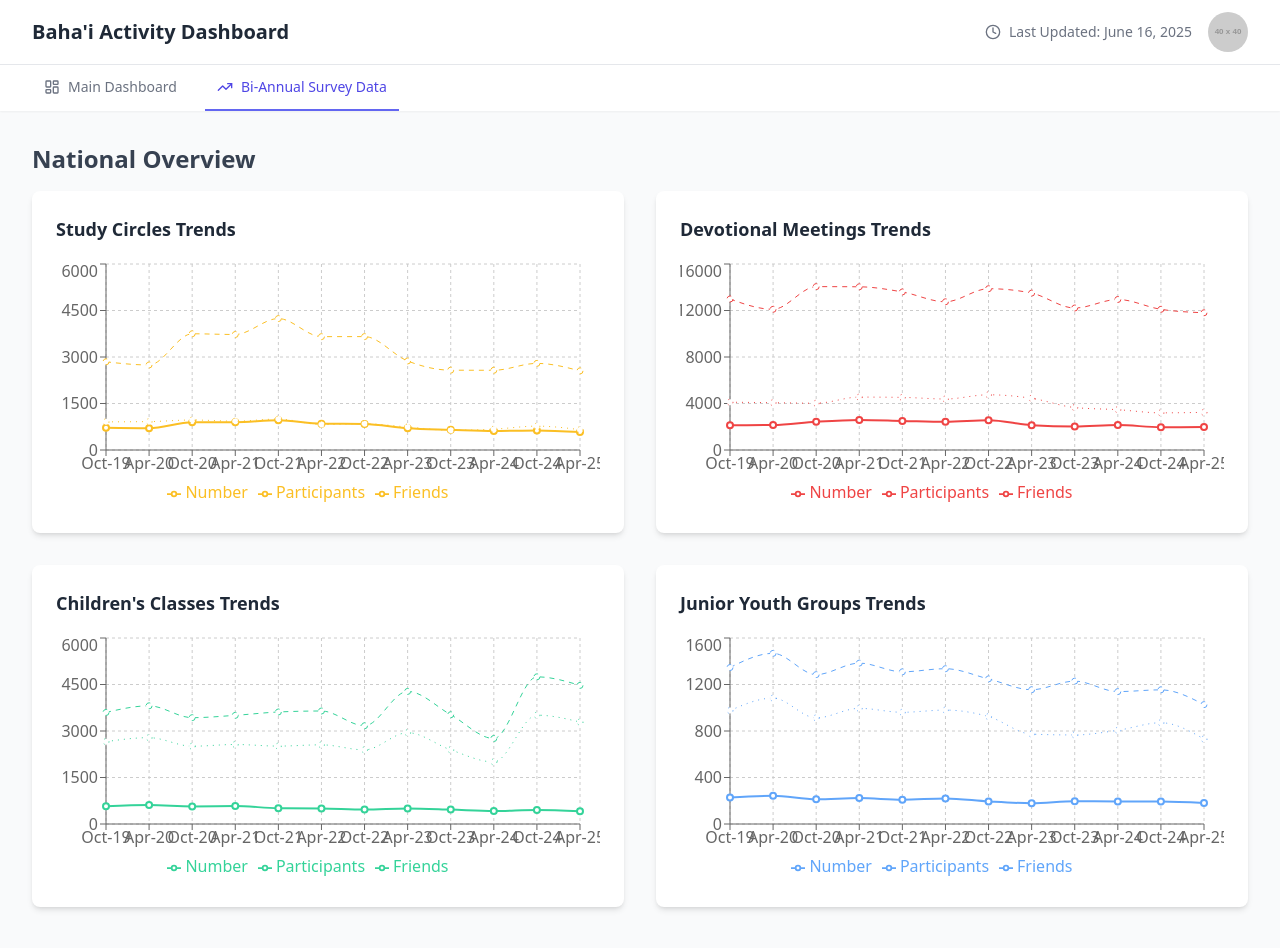
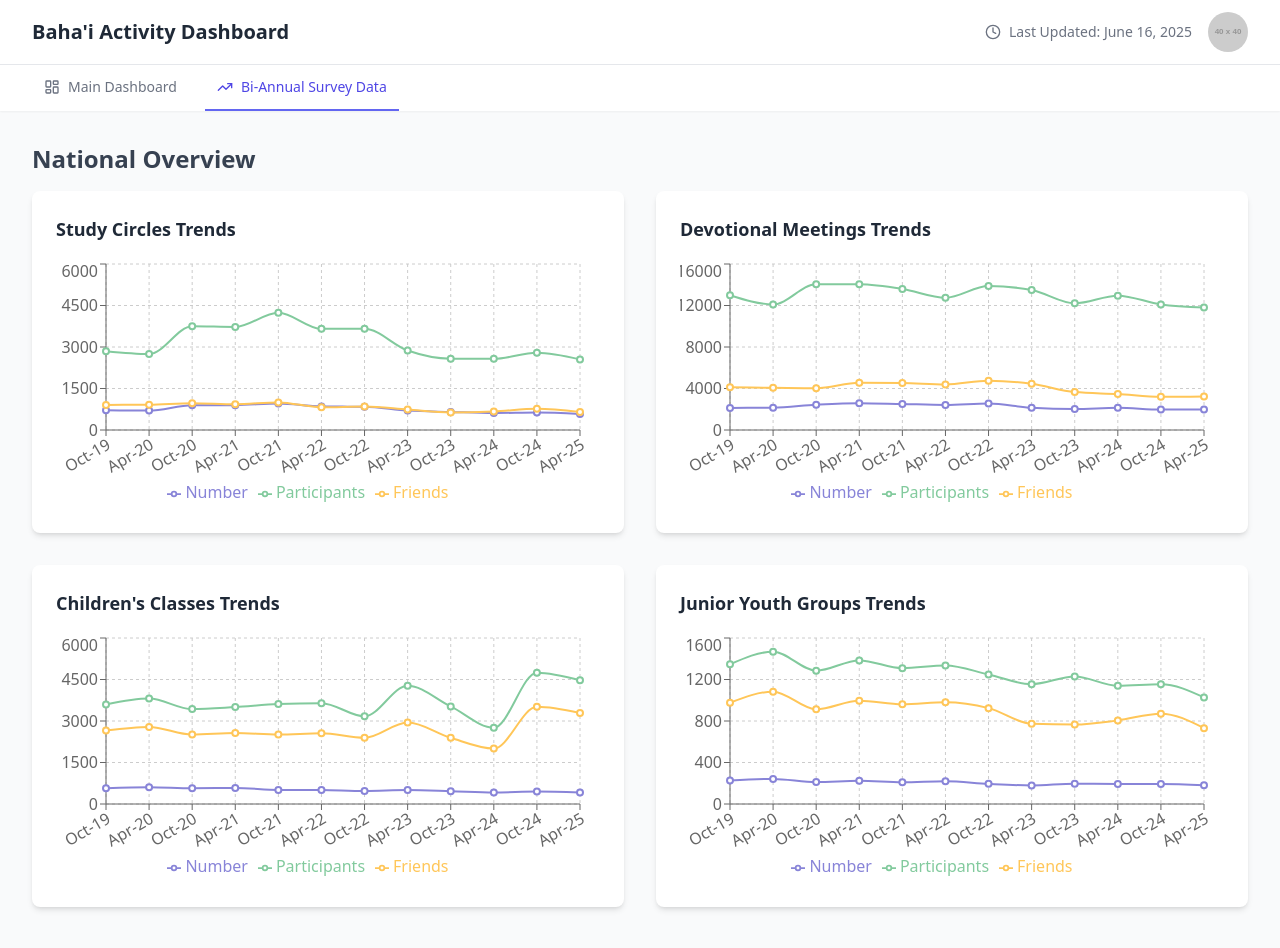
Before and after one commit to ausstatistics/Baha-i-National-Dashboard-Final, a React (Create React App) app: page / in a window 1280 px wide. Both pictures are taken after a click on the button "Bi-Annual Survey Data". Shown: the top 948 px of the page. Built offline with nearby package versions, Linux system fonts and the light colour scheme.

Commit message:
Updated charts in Bi-Annual Survey data

```diff
--- a/src/App.js
+++ b/src/App.js
@@ -296,36 +296,44 @@ const Header = ({ updated, activePage, setActivePage }) => (
     </header>
 );
 
-const TrendChart = ({ data, dataKey, name, color }) => (
+const TrendChart = ({ data, dataKey, name, colors }) => (
     <div className="bg-white p-6 rounded-lg shadow-md">
         <h3 className="text-lg font-semibold text-gray-800 mb-4">{name} Trends</h3>
         <ResponsiveContainer width="100%" height={250}>
             <LineChart data={data} margin={{ top: 5, right: 20, left: -10, bottom: 5 }}>
                 <CartesianGrid strokeDasharray="3 3" />
-                <XAxis dataKey="period" interval={0} />
+                <XAxis dataKey="period" interval={0} angle={-30} textAnchor="end" height={50} />
                 <YAxis />
                 <Tooltip />
                 <Legend />
-                <Line type="monotone" dataKey={dataKey.count} name="Number" stroke={color} strokeWidth={2} />
-                <Line type="monotone" dataKey={dataKey.participants} name="Participants" stroke={color} strokeDasharray="5 5" />
-                <Line type="monotone" dataKey={dataKey.friends} name="Friends" stroke={color} strokeDasharray="1 5" />
+                <Line type="monotone" dataKey={dataKey.count} name="Number" stroke={colors.count} strokeWidth={2} />
+                <Line type="monotone" dataKey={dataKey.participants} name="Participants" stroke={colors.participants} strokeWidth={2} />
+                <Line type="monotone" dataKey={dataKey.friends} name="Friends" stroke={colors.friends} strokeWidth={2} />
             </LineChart>
         </ResponsiveContainer>
     </div>
 );
 
 
-const SurveyPage = () => (
-    <div>
-        <h2 className="text-2xl font-bold text-gray-700 mb-4">National Overview</h2>
-        <div className="grid grid-cols-1 lg:grid-cols-2 gap-8 mb-8">
-            <TrendChart data={surveyData} dataKey={{count: 'sc', participants: 'scP', friends: 'scF'}} name="Study Circles" color="#fbbf24" />
-            <TrendChart data={surveyData} dataKey={{count: 'dm', participants: 'dmP', friends: 'dmF'}} name="Devotional Meetings" color="#ef4444" />
-            <TrendChart data={surveyData} dataKey={{count: 'cc', participants: 'ccP', friends: 'ccF'}} name="Children's Classes" color="#34d399" />
-            <TrendChart data={surveyData} dataKey={{count: 'jyg', participants: 'jygP', friends: 'jygF'}} name="Junior Youth Groups" color="#60a5fa" />
+const SurveyPage = () => {
+    const trendColors = {
+        count: '#8884d8',
+        participants: '#82ca9d',
+        friends: '#ffc658',
+    };
+
+    return (
+        <div>
+            <h2 className="text-2xl font-bold text-gray-700 mb-4">National Overview</h2>
+            <div className="grid grid-cols-1 lg:grid-cols-2 gap-8 mb-8">
+                <TrendChart data={surveyData} dataKey={{count: 'sc', participants: 'scP', friends: 'scF'}} name="Study Circles" colors={trendColors} />
+                <TrendChart data={surveyData} dataKey={{count: 'dm', participants: 'dmP', friends: 'dmF'}} name="Devotional Meetings" colors={trendColors} />
+                <TrendChart data={surveyData} dataKey={{count: 'cc', participants: 'ccP', friends: 'ccF'}} name="Children's Classes" colors={trendColors} />
+                <TrendChart data={surveyData} dataKey={{count: 'jyg', participants: 'jygP', friends: 'jygF'}} name="Junior Youth Groups" colors={trendColors} />
+            </div>
         </div>
-    </div>
-);
+    );
+};
 
 const MainPage = ({ activityData, milestoneData }) => (
     <>
```
